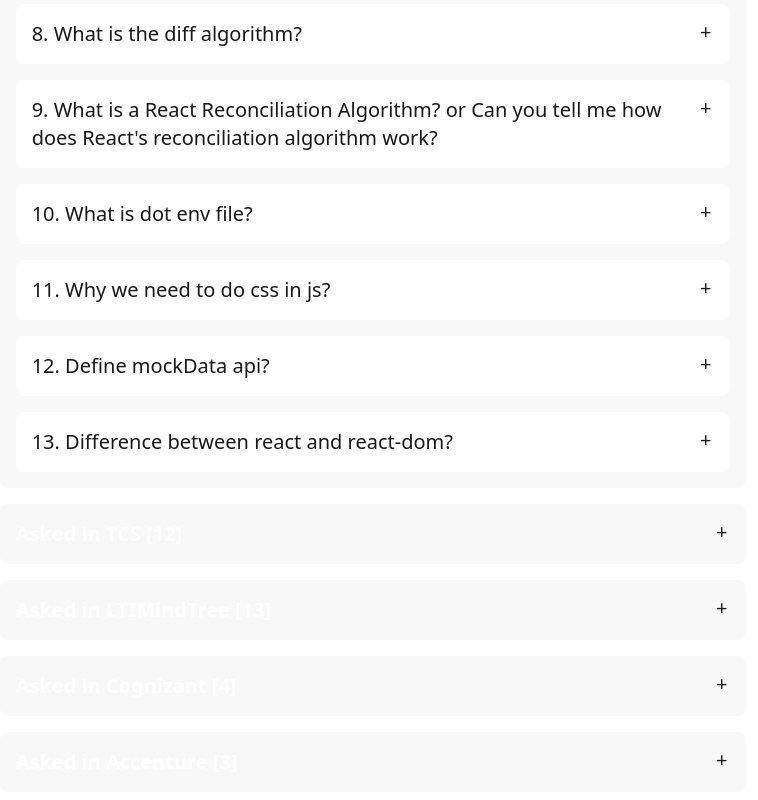
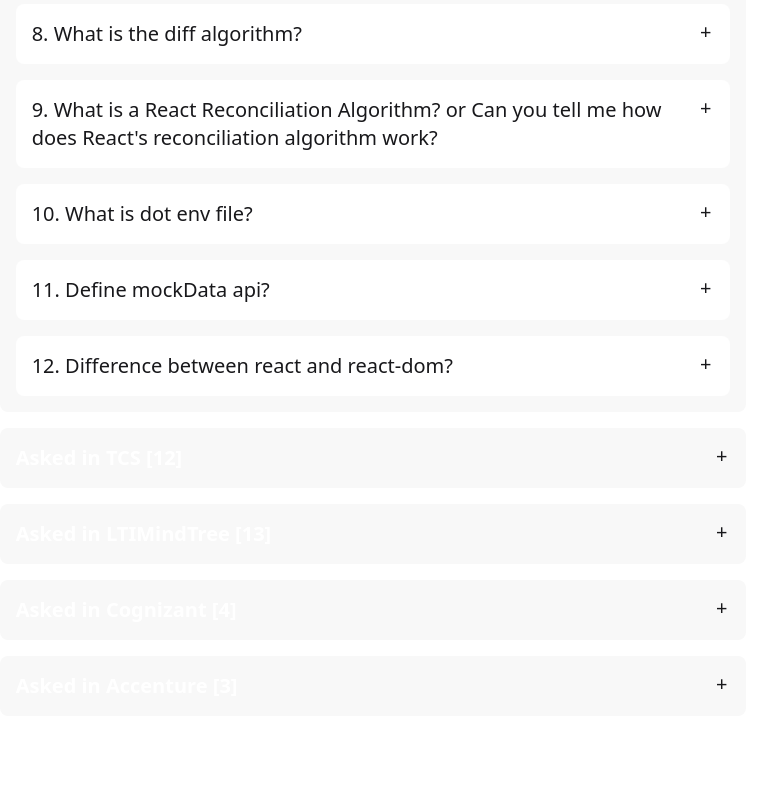
Before and after one commit to sandeeprana19/sde-courses-notes, a React (Vite) app: page /interview/react in a window 1280 px wide. Shown: the part 1244-2044 px from the top of the page, without its empty margins (267-1025 px from the left). Built offline with nearby package versions, Linux system fonts and the light colour scheme.

Commit message:
Remove CSS-in-JS Q&A entry
Remove the outdated/redundant Q&A object (id: asked-in-others-10) from src/mockData/reactInterviewQAndA.jsx. This deletes the entry answering "Why we need to do css in js?" to clean up the mock interview data.

```diff
--- a/src/mockData/reactInterviewQAndA.jsx
+++ b/src/mockData/reactInterviewQAndA.jsx
@@ -336,20 +336,6 @@ const reactInterviewQnAs = [
               variables like API URLs, keys, and feature flags. So these
               variables help to manage environment-specific settings without
               hardcoding them into the codebase.
-            </p>
-          </div>
-        ),
-      },
-      {
-        id: "asked-in-others-10",
-        question: "Why we need to do css in js?",
-        answer: (
-          <div className="flex flex-col gap-y-2">
-            <p>
-              A. CSS-in-JS lets us write scoped, component-based, and dynamic
-              styles inside JavaScript. It helps to avoid global CSS conflicts,
-              improves maintainability, and allows styling based on props or
-              state. Therefore, we need to do CSS-in-JS.
             </p>
           </div>
         ),
```
